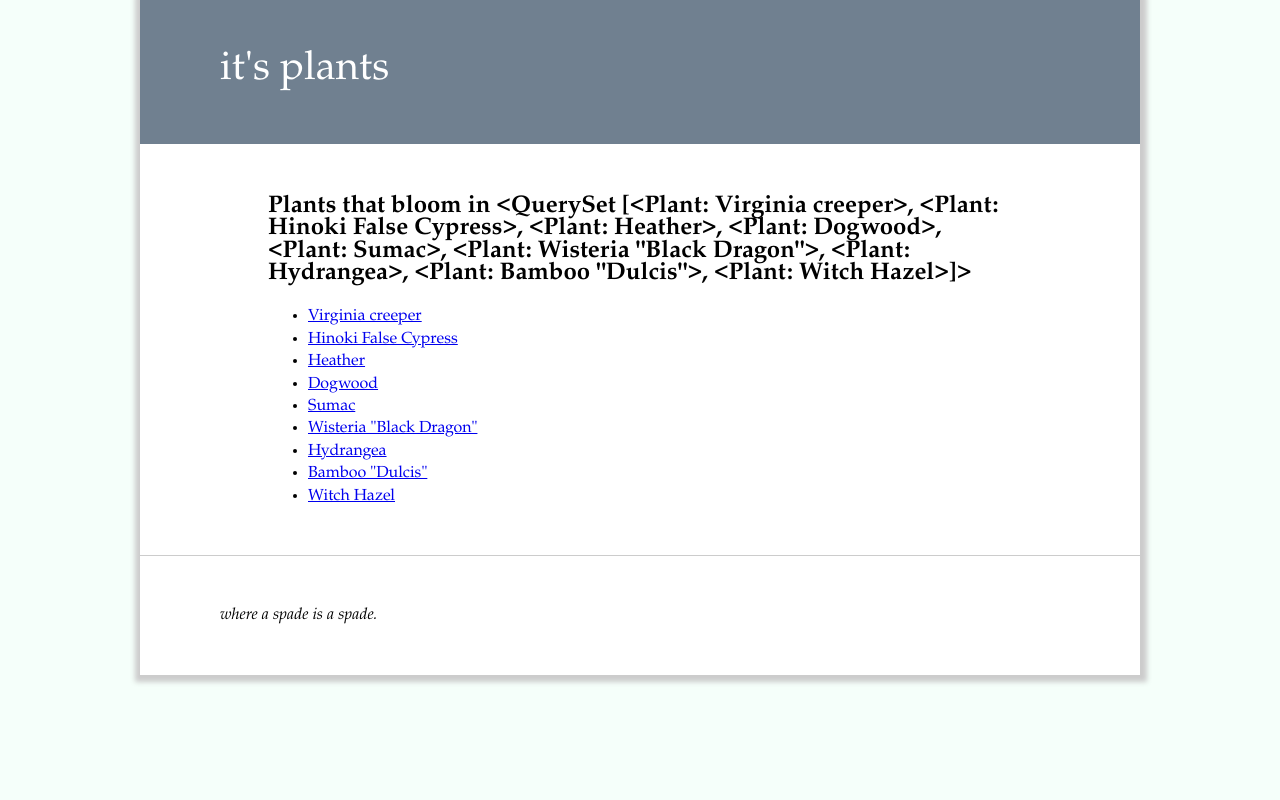
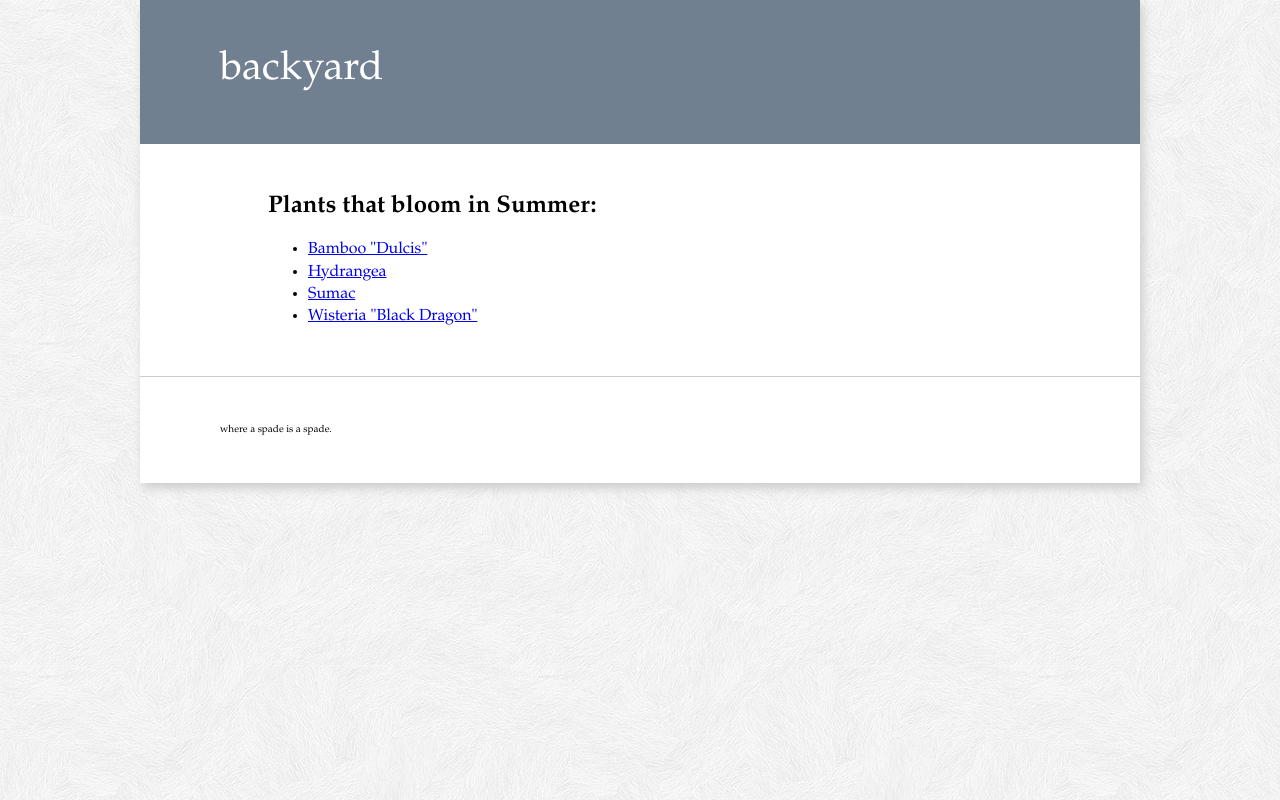
Before and after one commit to pantagrel/plantDB, a Django app: page /plants/bloom_time/Summer/ in a window 1280 px wide. Run offline with Django 3.2, Linux system fonts and the light colour scheme; data comes from the database, SQL or seed files in the repository; both versions use the stored data as it was after the commit; parts of the project's set-up code (start-up, migrations or seed data) failed here and were passed over.

Commit message:
linking stuff up. views and urls and regexes. good grief, finally getting it.

```diff
--- a/plant/static/css/style.css
+++ b/plant/static/css/style.css
@@ -4,14 +4,14 @@ body{
     font-size: 16px;
     line-height: 140%;
     margin: 0;
-    background: mintcream;
+    background: url(../img/subtle_white_feathers.png) repeat white;
 }
 
 #wrapper{
     margin: 0 auto;
     max-width: 1000px;
     min-width: 500px;
-    box-shadow: 1px 1px 5px 6px #ccc;
+    box-shadow: 3px 5px 10px #ccc;
 }
 header{
     background: slategray;
@@ -54,5 +54,5 @@ footer{
     padding: 2em 5em;
 }
 footer p{
-    font-style: italic;
+    font-size: x-small;
 }
--- a/plant/templates/base.html
+++ b/plant/templates/base.html
@@ -6,7 +6,7 @@
     <body>
         <div id="wrapper">
         <header>
-            <h1><a href="../">{% block title %}it's plants{% endblock %}</a></h1>
+            <h1><a href="../">{% block title %}backyard{% endblock %}</a></h1>
         </header><!--header-->
         <article>
             {% block content %}
--- a/plant/templates/plant/plantDetail.html
+++ b/plant/templates/plant/plantDetail.html
@@ -10,8 +10,8 @@
             <li>Feature color: {{ all_plant_details.featureColor }}</li>
             <li>Native region: {{ all_plant_details.nativeRegion }}</li>
             <li>Bloom time: <a href="/plants/bloom_time/{{ all_plant_details.bloom_time }}/"> {{ all_plant_details.bloom_time }}</a></li>
-            <li>Sun needs: <a href="#">{{ all_plant_details.sun_needs }}</a></li>
-            <li>Plant type: <a href="#">{{ all_plant_details.plantType }}</a></li>
+            <li>Sun needs: <a href="/plants/sun_needs/{{ all_plant_details.sun_needs|slugify }}/">{{ all_plant_details.sun_needs }}</a></li>
+            <li>Plant type: <a href="/plants/plant_type/{{ all_plant_details.plantType }}/">{{ all_plant_details.plantType }}</a></li>
         </ul>
         </section>
         <section>
--- /dev/null
+++ b/plant/templates/plant/subIndex.html
@@ -0,0 +1,14 @@
+{% extends 'base.html' %}
+
+{% block content %}
+{% if list_of_stuff %}
+	<h2>{{ pageHeader }}</h2>
+    <ul>
+    {% for plant in list_of_stuff %}
+        <li><a href="/plants/{{ plant.id }}/">{{ plant.common_name }}</a></li>
+    {% endfor %}
+    </ul>
+{% else %}
+    <p>No plants are available at this time.</p>
+{% endif %}
+{% endblock %}
--- a/plant/urls.py
+++ b/plant/urls.py
@@ -2,12 +2,15 @@ from django.conf.urls import patterns, url
 
 from plant import views
 
-urlpatterns = patterns('',
-    #ex: /plants/
-    url(r'^$', views.index, name='index'),
-    #ex: /plants/[common_name]
-#     url(r'^(P<plant_name>\)[A-Za-z]/$', views.plantDetail, name='plantDetail'),
-    #ex: /plants/5/
-    url(r'^(?P<plant_id>\d+)/$', views.plantDetail, name='plantDetail'),
-    url(r'^(?P<bloom_time>\[a-zA-Z]+)/$', views.bloomsIndex, name='bloomsIndex'),
+# can also import the functions and call them as objects...
+# see here: https://docs.djangoproject.com/en/1.5/topics/http/urls/
+urlpatterns = patterns('plant.views',
+    (r'^$', 'index'),
+    (r'^(?P<plant_id>\d+)/$', 'plantDetail'),
+    (r'^bloom_time/(?P<pk>[a-zA-Z]+)/$', 'subIndex'),
+    (r'^plant_type/(?P<pk>[a-zA-Z]+)/$', 'subIndex'),
+# converting spaces to underscores?
+    (r'^sun_needs/(?P<pk>[\w-]+)/$', 'subIndex'),
+    #file upload for images
+    #graphic representation thingy?
 )
--- a/plant/views.py
+++ b/plant/views.py
@@ -19,9 +19,27 @@ def plantDetail(request, plant_id):
     }
     return render(request, 'plant/plantDetail.html', context)
 
-def bloomsIndex(request):
-    bloomsList = Plant.objects.order_by('bloom_time')
+def subIndex(request, pk='Zilch'):
+    bloomTimeD = dict()
+    sunlightD = dict()
+    sunNeedsD = dict()
+#     can I make dictionaries populate from the database? please?
+    bloomTimeD = {'Spring': 'Spring', 'Summer':'Summer', 'Fall':'Fall', 'Winter': 'Winter',}
+    plantTypeD = {'Shrub': 'Shrub', 'Vine':'Vine', 'Tree':'Tree', 'Conifer':'Conifer',}
+    sunNeedsD = {'full-sun': 'Full Sun', 'part-sun':'Part Sun', 'shade': 'Shade',}
+    if pk in bloomTimeD:
+        list_of_stuff = Plant.objects.filter(bloom_time=pk).order_by('common_name')
+        pageHeader = ('Plants that bloom in %s:' % pk)
+    elif pk in plantTypeD:
+        list_of_stuff = Plant.objects.filter(plantType=pk).order_by('common_name')
+        pageHeader = ('%s-type plants:' % pk)
+    elif pk in sunNeedsD:
+        sunLabel = sunNeedsD[pk]
+        list_of_stuff = Plant.objects.filter(sun_needs=sunLabel).order_by('common_name')
+        pageHeader = ('Plants that need %s:' % sunLabel)
     context = {
-        'bloomsList': bloomsList,
+        'list_of_stuff': list_of_stuff,
+        'pk' : pk,
+        'pageHeader': pageHeader,
     }
-    return render(request, 'plant/bloomsIndex.html', context)
+    return render(request, 'plant/subIndex.html', context)
--- a/plantDB/settings.py
+++ b/plantDB/settings.py
@@ -12,7 +12,7 @@ MANAGERS = ADMINS
 DATABASES = {
     'default': {
         'ENGINE': 'django.db.backends.sqlite3', # Add 'postgresql_psycopg2', 'mysql', 'sqlite3' or 'oracle'.
-        'NAME': '/Users/kristin/python_class/training.python_web/assignments/plantDB/plants.db',                      # Or path to database file if using sqlite3.
+        'NAME': '/Users/kristin/Sites/plantProject/plants.db',                      # Or path to database file if using sqlite3.
         'USER': '',                      # Not used with sqlite3.
         'PASSWORD': '',                  # Not used with sqlite3.
         'HOST': '',                      # Set to empty string for localhost. Not used with sqlite3.
--- a/plantDB/urls.py
+++ b/plantDB/urls.py
@@ -6,15 +6,7 @@ admin.autodiscover()
 
 urlpatterns = patterns('',
     url(r'^plants/', include('plant.urls')),
-    url(r'^plants/bloom_time/', 'plant.views.bloomsIndex', name='bloomsIndex'),
+#     url(r'^plants/bloom_time/', 'plant.views.bloomsIndex', name='bloomsIndex'),
 
-    # Examples:
-    # url(r'^$', 'plantDB.views.home', name='home'),
-    # url(r'^plantDB/', include('plantDB.foo.urls')),
-
-    # Uncomment the admin/doc line below to enable admin documentation:
-    # url(r'^admin/doc/', include('django.contrib.admindocs.urls')),
-
-    # Uncomment the next line to enable the admin:
     url(r'^admin/', include(admin.site.urls)),
 )
```
Also changed, not shown: plant/static/img/subtle_white_feathers.png (added), plants.db, 10 other files.
